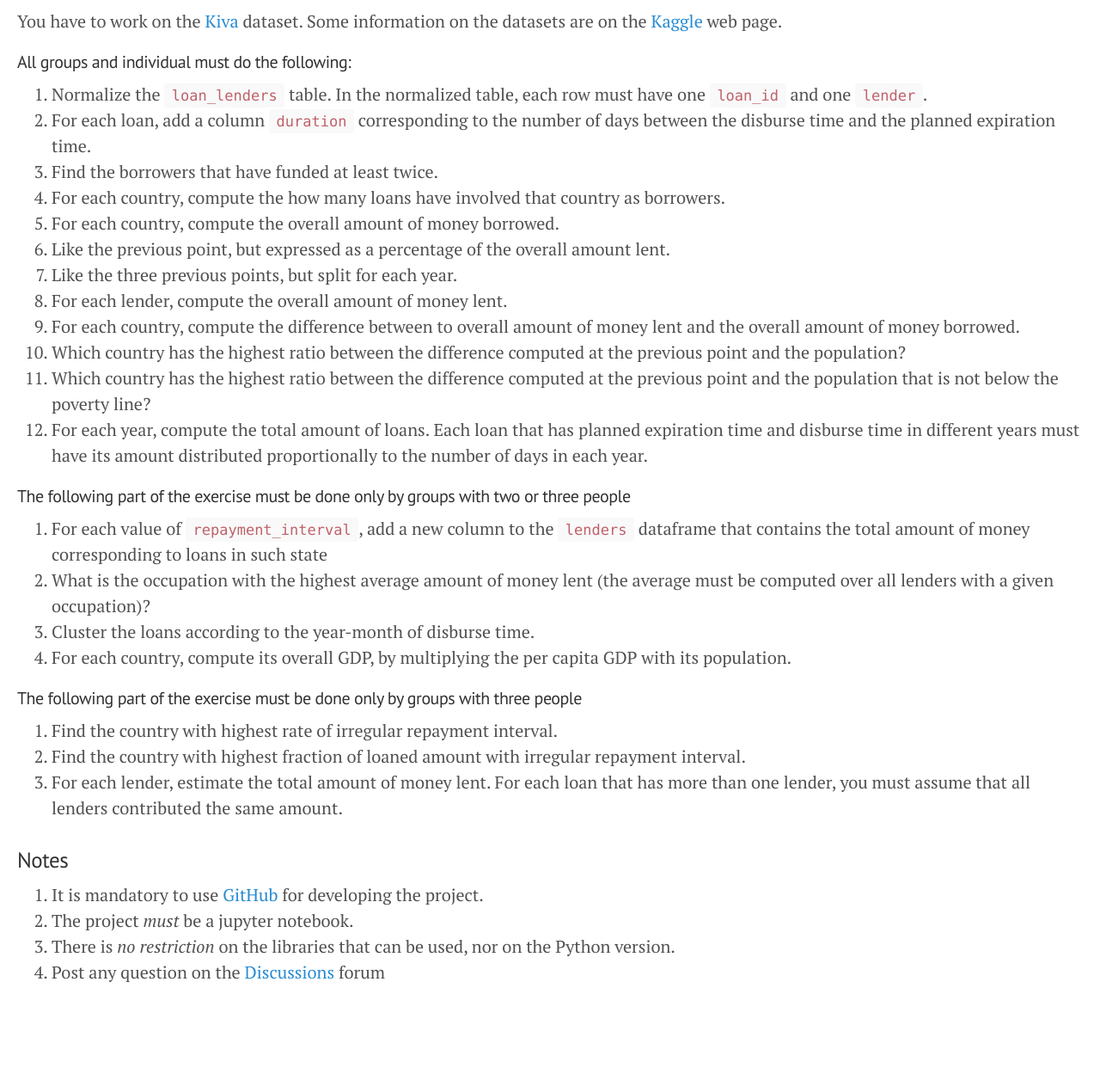
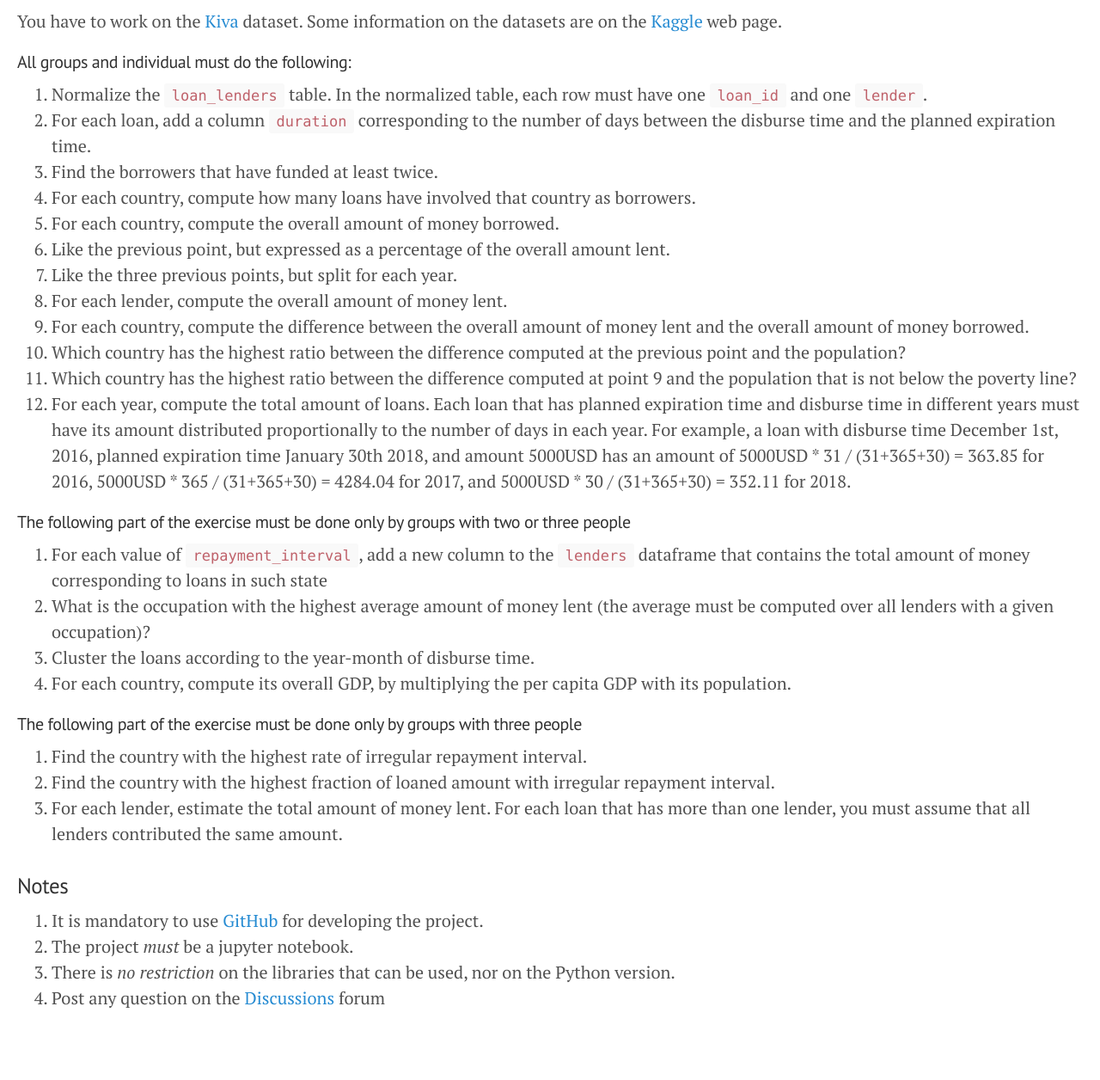
Before and after one commit to gdv/foundationsCS, a Jekyll site: the page built from docs/2019-project.md, in a window 1280 px wide. Shown: the whole page at 86% size. Built offline with Jekyll 4.4.1, drawn with Linux system fonts in a browser that asks for light colours; our own code applies the rules of GitHub Pages for plain Markdown files; before the commit the page ends 1226 px from its top, so only the background shows below that.

Commit message:
add example

```diff
--- a/docs/2019-project.md
+++ b/docs/2019-project.md
@@ -8,18 +8,21 @@ Some information on the datasets are on the [Kaggle](https://www.kaggle.com/gabo
 1.  For each loan, add a column `duration` corresponding to the number of days between the disburse time and the planned
     expiration time.
 1.  Find the borrowers that have funded at least twice.
-1.  For each country, compute the how many loans have involved that country as borrowers.
+1.  For each country, compute how many loans have involved that country as borrowers.
 1.  For each country, compute the overall amount of money borrowed.
 1.  Like the previous point, but expressed as a percentage of the overall amount lent.
 1.  Like the three previous points, but split for each year.
 1.  For each lender, compute the overall amount of money lent.
-1.  For each country, compute the difference between to overall amount of money lent and the overall amount of money
+1.  For each country, compute the difference between the overall amount of money lent and the overall amount of money
     borrowed.
 1.  Which country has the highest ratio between the difference computed at the previous point and the population?
-1.  Which country has the highest ratio between the difference computed at the previous point and the population that is
+1.  Which country has the highest ratio between the difference computed at  point 9 and the population that is
     not below the poverty line?
 1.  For each year, compute the total amount of loans. Each loan that has planned expiration time and disburse time in
-    different years must have its amount distributed proportionally to the number of days in each year.
+    different years must have its amount distributed proportionally to the number of days in each year. For example, a
+    loan with disburse time December 1st, 2016, planned expiration time January 30th 2018, and amount 5000USD has an
+    amount of 5000USD * 31 / (31+365+30) = 363.85 for 2016, 5000USD * 365 / (31+365+30) = 4284.04 for 2017, and 5000USD * 30 /
+    (31+365+30) = 352.11 for 2018.
 
 #### The following part of the exercise must be done only by groups with two or three people
 
@@ -32,8 +35,8 @@ Some information on the datasets are on the [Kaggle](https://www.kaggle.com/gabo
 
 #### The following part of the exercise must be done only by groups with three people
 
-1.  Find the country with highest rate of irregular repayment interval.
-1.  Find the country with highest fraction of loaned amount with irregular repayment interval.
+1.  Find the country with the highest rate of irregular repayment interval.
+1.  Find the country with the highest fraction of loaned amount with irregular repayment interval.
 1.  For each lender, estimate the total amount of money lent. For each loan that has more than one lender, you must
     assume that all lenders contributed the same amount.
 
```
